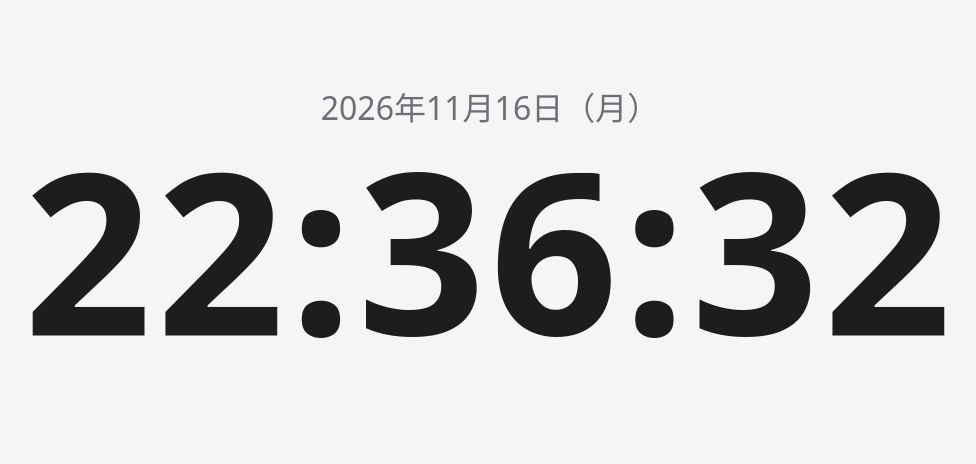
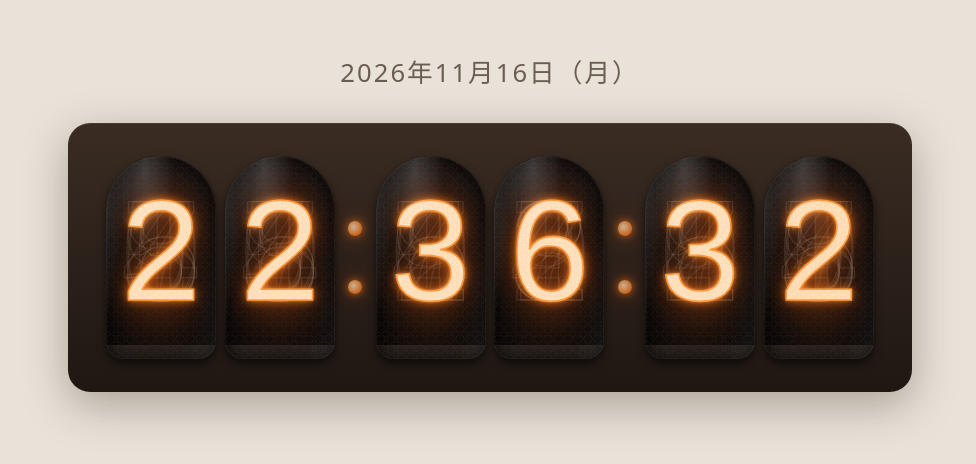
Before and after one commit to jp7dki/webapp-practice, a plain HTML site: page index.html in a window 1280 px wide. Shown: the part 178-642 px from the top of the page, without its empty margins (150-1126 px from the left). Drawn offline with Linux system fonts and the light colour scheme.

Commit message:
Restyle clock as six-digit Nixie tube display
Each digit is a glass tube with stacked 0-9 cathodes; the current digit
glows orange. Neon-bulb separators blink every second. Works in light
and dark mode and down to 320px width.

Co-Authored-By: Claude Opus 5.5 <noreply@anthropic.com>
Claude-Session: https://claude.ai/code/session_01K76bKLKumwhyR2wfDignMb

```diff
--- a/index.html
+++ b/index.html
@@ -3,14 +3,34 @@
 <head>
   <meta charset="utf-8">
   <meta name="viewport" content="width=device-width, initial-scale=1">
-  <meta name="description" content="現在時刻を大きく表示するシンプルな時計ページ">
-  <title>現在時刻</title>
+  <meta name="description" content="現在時刻をニキシー管風に大きく表示する時計ページ">
+  <title>ニキシー管時計</title>
   <link rel="stylesheet" href="style.css">
 </head>
 <body>
-  <main class="clock" aria-live="polite">
+  <main class="clock">
     <p id="date" class="clock__date">----年--月--日（-）</p>
-    <p id="time" class="clock__time">--:--:--</p>
+
+    <!-- 時:分:秒 の6桁。各管の中身（0〜9の陰極）は script.js で生成する -->
+    <div class="panel" aria-hidden="true">
+      <div class="pair">
+        <div class="tube" data-digit="0"></div>
+        <div class="tube" data-digit="1"></div>
+      </div>
+      <div class="sep"><i></i><i></i></div>
+      <div class="pair">
+        <div class="tube" data-digit="2"></div>
+        <div class="tube" data-digit="3"></div>
+      </div>
+      <div class="sep"><i></i><i></i></div>
+      <div class="pair">
+        <div class="tube" data-digit="4"></div>
+        <div class="tube" data-digit="5"></div>
+      </div>
+    </div>
+
+    <!-- 読み上げ用のテキスト表示 -->
+    <time id="time" class="visually-hidden">--:--:--</time>
   </main>
   <script src="script.js"></script>
 </body>
--- a/script.js
+++ b/script.js
@@ -4,6 +4,22 @@
   var WEEKDAYS = ["日", "月", "火", "水", "木", "金", "土"];
   var timeEl = document.getElementById("time");
   var dateEl = document.getElementById("date");
+  var panelEl = document.querySelector(".panel");
+  var tubes = document.querySelectorAll(".tube");
+
+  // 各管に 0〜9 の陰極を作る
+  var cathodes = [];
+  tubes.forEach(function (tube) {
+    var list = [];
+    for (var d = 0; d <= 9; d++) {
+      var span = document.createElement("span");
+      span.className = "cathode";
+      span.textContent = String(d);
+      tube.appendChild(span);
+      list.push(span);
+    }
+    cathodes.push({ list: list, lit: -1 });
+  });
 
   function pad(n) {
     return String(n).padStart(2, "0");
@@ -11,8 +27,25 @@
 
   function render() {
     var now = new Date();
-    timeEl.textContent =
-      pad(now.getHours()) + ":" + pad(now.getMinutes()) + ":" + pad(now.getSeconds());
+    var text = pad(now.getHours()) + pad(now.getMinutes()) + pad(now.getSeconds());
+
+    // 変わった桁だけ点灯を切り替える
+    for (var i = 0; i < cathodes.length; i++) {
+      var tube = cathodes[i];
+      var digit = Number(text[i]);
+      if (tube.lit !== digit) {
+        if (tube.lit >= 0) tube.list[tube.lit].classList.remove("is-lit");
+        tube.list[digit].classList.add("is-lit");
+        tube.lit = digit;
+      }
+    }
+
+    // 区切りのネオン球を1秒ごとに点滅
+    panelEl.classList.toggle("is-blink-off", now.getSeconds() % 2 === 1);
+
+    var hms = text.slice(0, 2) + ":" + text.slice(2, 4) + ":" + text.slice(4, 6);
+    timeEl.textContent = hms;
+    timeEl.setAttribute("datetime", hms);
     dateEl.textContent =
       now.getFullYear() + "年" + (now.getMonth() + 1) + "月" + now.getDate() + "日（" +
       WEEKDAYS[now.getDay()] + "）";
--- a/style.css
+++ b/style.css
@@ -1,14 +1,28 @@
 :root {
-  --bg: #f5f5f7;
-  --fg: #1d1d1f;
-  --muted: #6e6e73;
+  --bg: #e8e2d9;
+  --muted: #6b5d52;
+  --panel-top: #3a2c23;
+  --panel-bottom: #1f1712;
+  --panel-shadow: rgba(60, 40, 25, 0.35);
+
+  /* ニキシー管の発光色 */
+  --glow-core: #ffe2bd;
+  --glow-edge: #ff9a3c;
+  --glow-mid: #ff7a1a;
+  --glow-outer: rgba(255, 90, 0, 0.55);
+  --cathode-off: rgba(150, 128, 110, 0.22);
+
+  /* 管1本の幅。画面幅と高さの両方に合わせて縮む */
+  --w: max(34px, min(10.5vw, 26vh, 110px));
 }
 
 @media (prefers-color-scheme: dark) {
   :root {
-    --bg: #0b0b0f;
-    --fg: #f5f5f7;
-    --muted: #a1a1a6;
+    --bg: #0b0908;
+    --muted: #a8978a;
+    --panel-top: #1d1612;
+    --panel-bottom: #110d0b;
+    --panel-shadow: rgba(0, 0, 0, 0.6);
   }
 }
 
@@ -28,25 +42,160 @@ body {
   justify-content: center;
   padding: 16px;
   background: var(--bg);
-  color: var(--fg);
   font-family: system-ui, -apple-system, "Segoe UI", "Hiragino Sans", "Noto Sans JP", sans-serif;
 }
 
 .clock {
-  text-align: center;
+  display: flex;
+  flex-direction: column;
+  align-items: center;
+  gap: calc(var(--w) * 0.3);
 }
 
 .clock__date {
-  margin: 0 0 0.5rem;
-  font-size: clamp(1rem, 4vw, 2rem);
+  margin: 0;
+  font-size: clamp(0.95rem, 3.5vw, 1.6rem);
+  letter-spacing: 0.08em;
   color: var(--muted);
 }
 
-.clock__time {
-  margin: 0;
-  font-size: clamp(3rem, 18vw, 14rem);
-  font-weight: 700;
+/* 管を並べる台座 */
+.panel {
+  display: flex;
+  align-items: center;
+  gap: calc(var(--w) * 0.12);
+  padding: calc(var(--w) * 0.3) calc(var(--w) * 0.35);
+  border-radius: calc(var(--w) * 0.2);
+  background: linear-gradient(var(--panel-top), var(--panel-bottom));
+  box-shadow:
+    0 calc(var(--w) * 0.12) calc(var(--w) * 0.4) var(--panel-shadow),
+    inset 0 1px 0 rgba(255, 255, 255, 0.07);
+}
+
+.pair {
+  display: flex;
+  gap: calc(var(--w) * 0.08);
+}
+
+/* ガラス管 */
+.tube {
+  position: relative;
+  width: var(--w);
+  height: calc(var(--w) * 1.85);
+  overflow: hidden;
+  border-radius:
+    calc(var(--w) * 0.5) calc(var(--w) * 0.5)
+    calc(var(--w) * 0.16) calc(var(--w) * 0.16);
+  background:
+    linear-gradient(to top, #2b231e 0 7%, transparent 7%),
+    radial-gradient(ellipse at 50% 55%, rgba(255, 110, 30, 0.16), transparent 70%),
+    linear-gradient(#1b1513, #0c0908);
+  box-shadow:
+    inset 0 0 calc(var(--w) * 0.15) rgba(0, 0, 0, 0.9),
+    inset 0 0 0 1px rgba(255, 255, 255, 0.09),
+    0 calc(var(--w) * 0.04) calc(var(--w) * 0.08) rgba(0, 0, 0, 0.6);
+}
+
+/* 前面のアノードメッシュ */
+.tube::before {
+  content: "";
+  position: absolute;
+  inset: 0;
+  z-index: 2;
+  background-image: radial-gradient(circle, transparent 52%, rgba(150, 130, 110, 0.2) 58%, transparent 66%);
+  background-size: calc(var(--w) * 0.09) calc(var(--w) * 0.09);
+  pointer-events: none;
+}
+
+/* ガラスの反射 */
+.tube::after {
+  content: "";
+  position: absolute;
+  inset: 0;
+  z-index: 3;
+  border-radius: inherit;
+  background:
+    linear-gradient(100deg, rgba(255, 255, 255, 0.16) 0%, transparent 22%, transparent 78%, rgba(255, 255, 255, 0.06) 100%),
+    radial-gradient(ellipse at 35% 6%, rgba(255, 255, 255, 0.18), transparent 30%);
+  pointer-events: none;
+}
+
+/* 0〜9の陰極（重ねて配置し、点灯中の1つだけ光らせる） */
+.cathode {
+  position: absolute;
+  inset: 0 0 7% 0;
+  display: flex;
+  align-items: center;
+  justify-content: center;
+  font-family: "Helvetica Neue", "Arial Nova", Arial, sans-serif;
+  font-size: calc(var(--w) * 1.3);
+  font-weight: 300;
   line-height: 1;
-  letter-spacing: 0.02em;
-  font-variant-numeric: tabular-nums;
+  color: transparent;
+  -webkit-text-stroke: max(1px, calc(var(--w) * 0.012)) var(--cathode-off);
+  transition: color 0.12s ease-out, text-shadow 0.12s ease-out;
 }
+
+.cathode.is-lit {
+  z-index: 1;
+  color: var(--glow-core);
+  -webkit-text-stroke: max(1px, calc(var(--w) * 0.014)) var(--glow-edge);
+  text-shadow:
+    0 0 calc(var(--w) * 0.03) var(--glow-edge),
+    0 0 calc(var(--w) * 0.1) var(--glow-mid),
+    0 0 calc(var(--w) * 0.3) var(--glow-outer);
+  animation: flicker 5s infinite;
+}
+
+/* 時・分・秒の区切り（ネオン球） */
+.sep {
+  display: flex;
+  flex-direction: column;
+  gap: calc(var(--w) * 0.4);
+}
+
+.sep i {
+  display: block;
+  width: calc(var(--w) * 0.13);
+  height: calc(var(--w) * 0.13);
+  border-radius: 50%;
+  background: radial-gradient(circle at 40% 40%, var(--glow-core), var(--glow-mid) 70%);
+  box-shadow:
+    0 0 calc(var(--w) * 0.08) var(--glow-mid),
+    0 0 calc(var(--w) * 0.2) var(--glow-outer);
+  transition: opacity 0.2s ease-out;
+}
+
+.panel.is-blink-off .sep i {
+  opacity: 0.2;
+}
+
+/* わずかなちらつき */
+@keyframes flicker {
+  0%, 100% { opacity: 1; }
+  47% { opacity: 1; }
+  48% { opacity: 0.92; }
+  49% { opacity: 1; }
+  83% { opacity: 0.96; }
+  84% { opacity: 1; }
+}
+
+@media (prefers-reduced-motion: reduce) {
+  .cathode.is-lit {
+    animation: none;
+  }
+
+  .cathode,
+  .sep i {
+    transition: none;
+  }
+}
+
+.visually-hidden {
+  position: absolute;
+  width: 1px;
+  height: 1px;
+  overflow: hidden;
+  clip: rect(0 0 0 0);
+  white-space: nowrap;
+}
```
Also changed, not shown: 1 other file.
